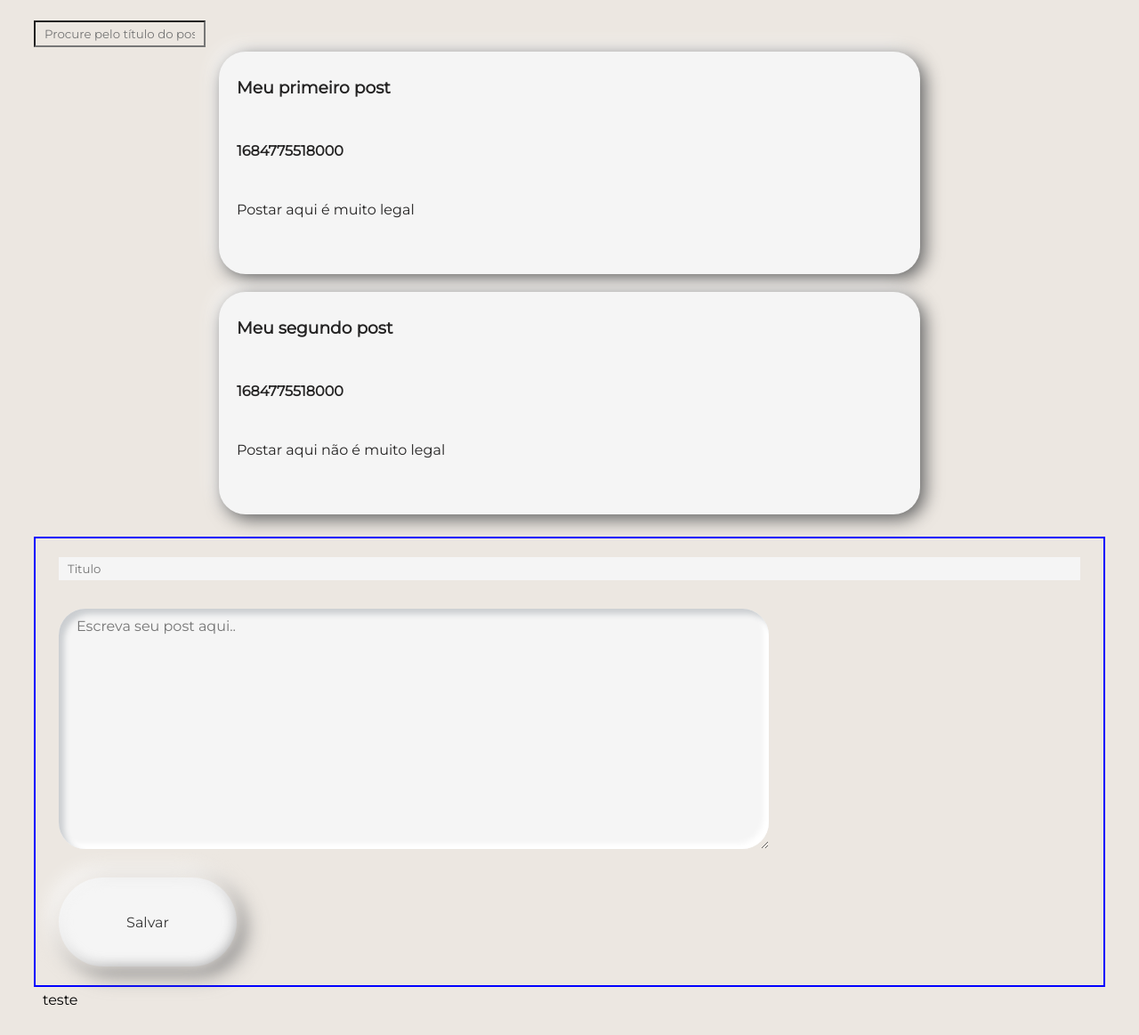
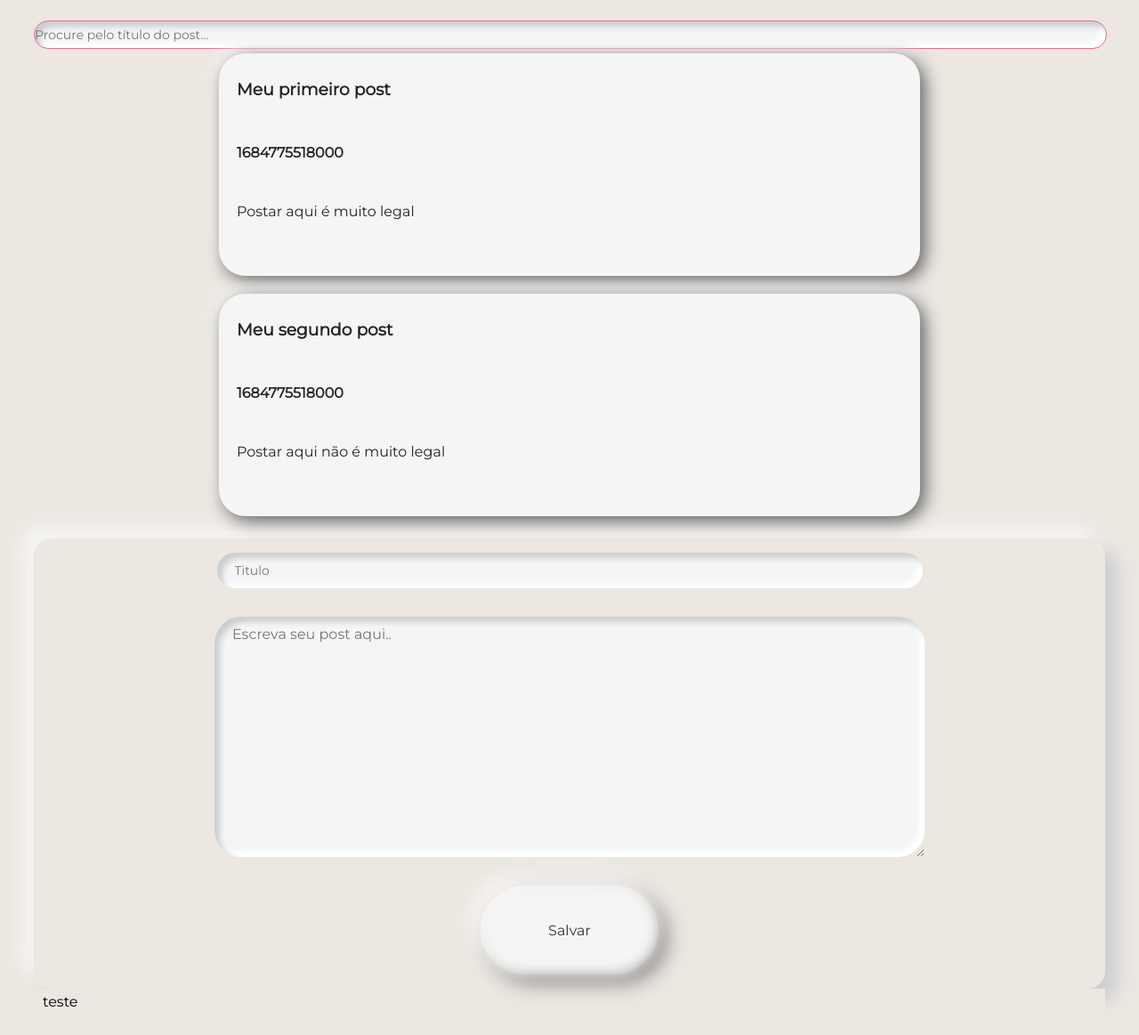
Before and after one commit to KarolKowalczuck/blogVue, a Vue app: page / in a window 1280 px wide. Shown: the whole page at 89% size. Built offline with nearby package versions, Linux system fonts and the light colour scheme.

Commit message:
estilização

```diff
--- a/src/App.vue
+++ b/src/App.vue
@@ -67,7 +67,7 @@ export default {
 </script>
 
 <template>
-  <input v-model="search" placeholder="Procure pelo título do post..." />
+  <input v-model="search" placeholder="Procure pelo título do post..." class="search"/>
 
   <div id="lista-posts" class="flex">
     <div class="post flex" v-for="post in filteredPosts" :key="post.key">
@@ -77,7 +77,7 @@ export default {
     </div>
   </div>
 
-  <form action="" class="flex">
+  <form action="" class="forms flex">
     <input v-model="formData.title" placeholder="Titulo" />
     <textarea
       name="content"
@@ -90,7 +90,7 @@ export default {
     >
     </textarea>
 
-    <button type="button" @click="handleClick">Salvar</button>
+    <button type="button" @click="handleClick" class="flex">Salvar</button>
   </form>
 
   <RouterView />
@@ -103,12 +103,26 @@ template {
   overflow: hidden;
 }
 
-form {
-  border: 2px solid blue;
+input {
+  padding: 5px;
+  padding-left: 20px;
+  height: 30px;
+  width: 60vw;
+  font-size: 14px;
+  border-radius: 50px;
+  box-shadow: inset 6px 6px 6px #cbced1, inset -6px -6px 6px white;
+}
+.search {
+  border: 1px solid palevioletred;
+  background-color: whitesmoke;
 
-
+  justify-content: center;
+  align-items: center;
+  width: 100%;
+  padding: 0;
 
 }
+
 .post {
   /* border: 1px solid rgb(54, 54, 54); */
 
@@ -132,8 +146,15 @@ form {
   background-color: whitesmoke;
   color: rgb(36, 35, 35);
 
+}
+.forms {
+  border-radius: 20px;
+  box-shadow: 14px 14px 20px #cbced1, -14px -14px 20px whitesmoke;
 
-
+  justify-content: center;
+  align-items: center;
+  width: 100%;
+  padding: 0;
 }
 
 form > * {
```
